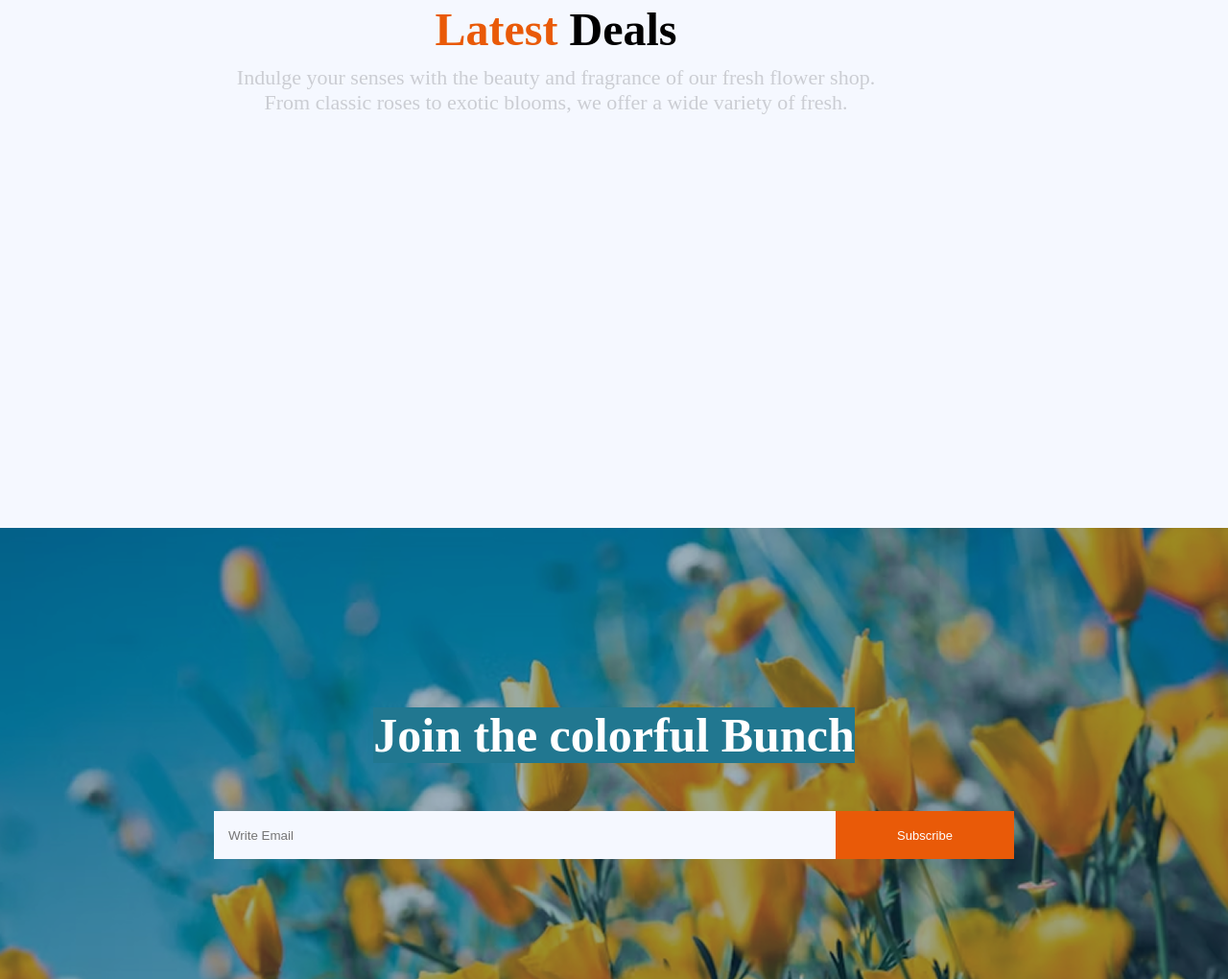
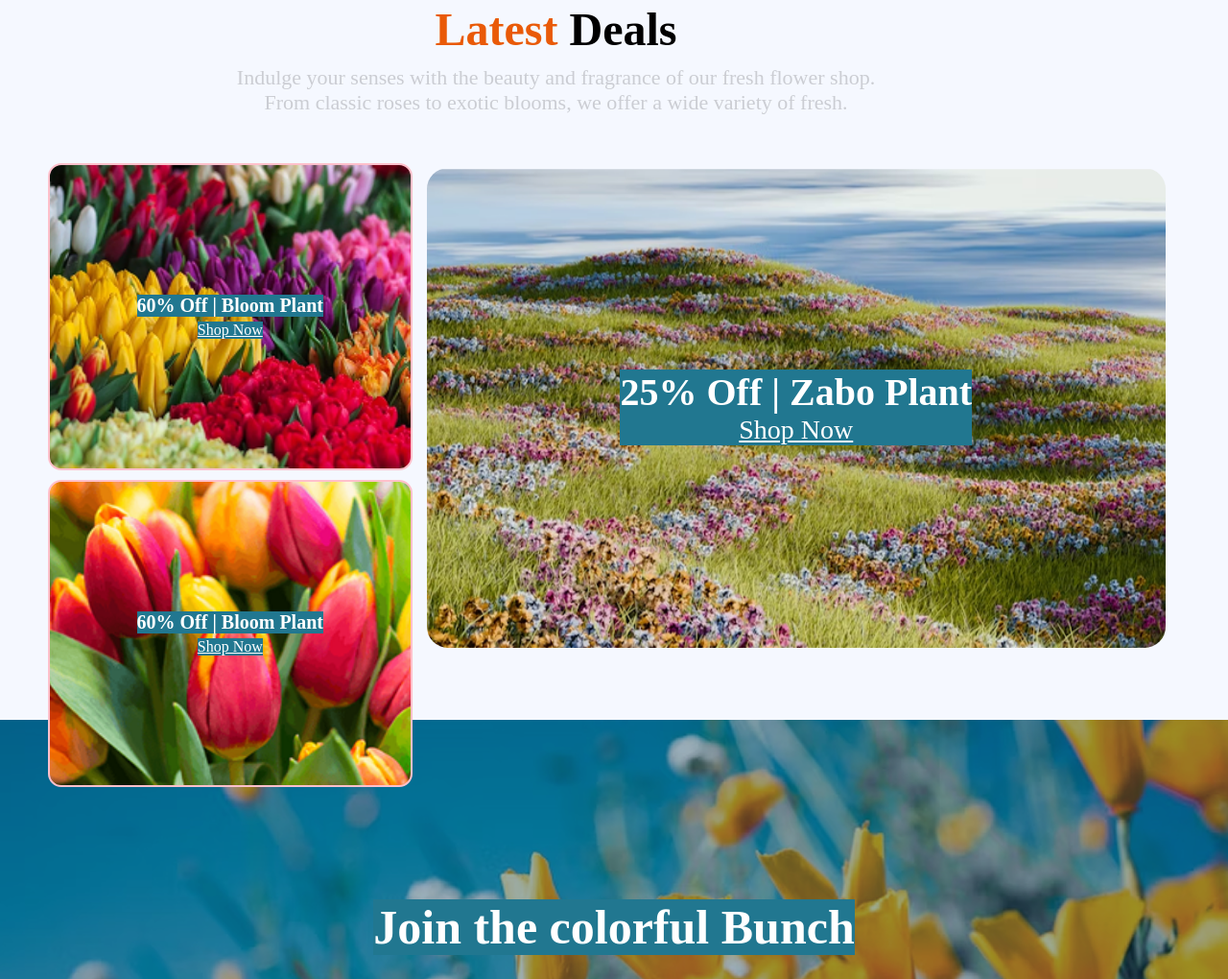
Before and after one commit to Ashraful352/Responsiveflowers, a plain HTML site: page index.html in a window 1280 px wide. Shown: the part 2331-3351 px from the top of the page at 96% size. Drawn offline with Linux system fonts and the light colour scheme.

Commit message:
chelenge section add

```diff
--- a/index.html
+++ b/index.html
@@ -149,20 +149,43 @@
             <div class="plants-container">
                 <h2 class="plants-title"><span class="plants-color"> Latest </span> Deals</h2>
                 <p class="plants-description">Indulge your senses with the beauty and fragrance of our fresh flower shop. <br> From classic roses to exotic blooms, we offer a wide variety of fresh.</p>
+            </div>
+
+            <div class="main-card">
+        <div class="left-card">
+            <div class="card-first">
+                <h3 class="card-title">60% Off | Bloom Plant</h3>
+                <p class="card-description">Shop Now</p>
 
             </div>
-            <div class="deal-img-card-section">
-                <div class="left-card">
-                    <div class="card"></div>
-                    <div class="card"></div>
-                </div>
-                <div class="right-card">
-                    <div class="larg-card"></div>
-                </div>
+            <div class="card-secent">
+                <h3 class="card-title">60% Off | Bloom Plant</h3>
+                <p class="card-description">Shop Now</p>
+
             </div>
+         </div>
+        <div class="right-card">
+            <div class="card-large">
+                <h3 class="card-right-title">25% Off | Zabo Plant</h3>
+                <p class="card-right-description">Shop Now</p>
+
+            </div>
+        </div>
+    </div>
+
+
+
+
+
+
+
+
+
+
+
+
         </section>
         <!--start  Join Section-->
-
         <section>
             <div class="join-section">
                 <h2 class="join-section-title">Join the colorful Bunch</h2>
@@ -174,20 +197,12 @@
 
         </section>
     </main>
-
-
 <footer class="main footer">
-
-
     <div class="footer-container">
-
-
         <div class="footer-logo">
             <img src="assets/logo.png">
             <p class="footer-description">Indulge your senses with the beauty and fragrance of our fresh <br> flower shop. </p>
-
         </div>
-
         <div class="footer-menu">
             <li><a href="#Home">Home</a></li>
             <li><a href="#Home">About Us</a></li>
@@ -195,7 +210,6 @@
             <li><a href="#Home">FAQ</a></li>
             <li><a href="#Home">Contact Us</a></li>
         </div>
-
         <div class="footer-more-menu">
             <li><a href="#Home">Features</a></li>
             <li><a href="#Home">Pricing</a></li>
@@ -203,18 +217,12 @@
             <li><a href="#Home">Terms of Service</a></li>
             <li><a href="#Home">Help Center</a></li>
         </div>
-
         <div class="footer-social-icon">
             <a href="https://www.facebook.com" target="blank"><img src="assets/icon-linkedin.png" alt="facebook"></a>
             <a href="https://www.facebook.com" target="blank"><img src="assets/icon-twitter.png"></a>
             <a href="https://www.facebook.com" target="blank"><img src="assets/icon-facebook.png"></a>
             <a href="https://www.facebook.com" target="blank"><img src="assets/icon-youtube.png"></a>
-
-
         </div>
-
-
-
     </div>
 </footer>
 
--- a/style.css
+++ b/style.css
@@ -151,38 +151,132 @@ img{
     margin-top: 30px;
     font-size: 22px;
     color:#c7c9cf;
+
  }
+
+
   /* Plants lover Section style End */
 
-  .deal-img-card-section{
-    display:flex;
+
+
+   /*Latest Deal Section start style */
+
+   .main-card{
+            width: 1200px;
+            height: 600px;
+            display: flex;
             justify-content: center;
-    align-items: center;
-
-    width:1140px;
             margin:auto;
         }
         .left-card{
+            width:595px;
+            height: 500px;
+            align-items: center;
+            margin-top: 10px;
+        }
+        .right-card{
+            width: 580px;
+            height: 500px;
+            margin-top: 20px;
+            margin:25px;
+            padding:7px;
+            background-image: url(assets/deal-zabo.png);
+            background-size: cover;
+            background-position: center;
+            width: 100%;
+            background-repeat: no-repeat;
+            display:flex;
             flex-direction: column;
             justify-content: center;
             align-items: center;
-    width: 753px;
-    height: 400px;
+            color:white;
+            border-radius: 22px;
+        }
+        .card-first{
+            width:595px;
+            height:250px;
+            border:2px solid pink;
+            margin:10px;
+            background-image: url(assets/deal-bloom.png);
+            background-size: cover;
+            background-position: center;
+            width: 100%;
+            height: 40vh;
+            background-repeat: no-repeat;
+            color:white;
+            text-align:center;
+            display: flex;
+            flex-direction: column;
+            justify-content: center;
+            align-items: center;
+            border-radius: 14px;
+        }
+        .card-secent{
+            width:595px;
+            height:250px;
+            border:2px solid pink;
+            margin:10px;
+            background-image: url(assets/deal-ana.png);
+            background-size: cover;
+            background-position: center;
+            width: 100%;
+            height: 40vh;
+            background-repeat: no-repeat;
+            color:white;
+            text-align:center;
+            display: flex;
+            flex-direction: column;
+            justify-content: center;
+            align-items: center;
+            border-radius: 14px;
+        }
+        .card-large{
 
         }
-  .card{
+        .card-title{
+            margin-bottom:5px;
+            font-size: 20px;
+            background-color: #217790;
+        }
+        .card-description{
+            font-size: 16px;
+            text-decoration: underline;
+            background-color: #217790;
+        }
+        .card-right-title{
+            font-size: 40px;
+            margin-bottom: 10px;
+            background-color: #217790;
 
         }
-
-  .right-card{
+        .card-right-description{
+            text-align: center;
+            font-size: 28px;
+            text-decoration: underline;
+            margin-top:-10px;
+            background-color: #217790;
+        }
 
 
-  }
-
-  .larg-card{
 
 
-  }
+
+
+
+
+
+
+
+
+ /*Latest Deal Section End style */
+
+
+
+
+
+
+
+
 
    /* join section start style */
    .join-section{
@@ -197,16 +291,12 @@ img{
     background-size: cover;
     background-position: center;
     background-repeat: no-repeat;
-
-
    }
    .join-section-title{
     font-size: 50px;
      background-color: #217790;
     color:white;
-
    }
-
    .btn-join-section{
     width:186px;
     height:50px;
@@ -214,8 +304,6 @@ img{
     border:none;
     color:white;
     font-size: 13px;
-
-
    }
    .input{
     width: 644px;
@@ -223,12 +311,12 @@ img{
     border:none;
     outline: none;
     padding: 10px 15px;
-
    }
    .join-content{
     margin-top:50px;
    }
 
+   /* Footer section start style */
 
    .main footer{
     max-width: 1440px;
@@ -239,7 +327,6 @@ img{
     display:flex;
     gap:30px;
    }
-
    .footer-container{
        width:1120px;
        height:248px;
@@ -252,7 +339,6 @@ img{
        gap:auto;
        margin-bottom: 30px;
    }
-
    .footer-social-icon{
     width:216px;
     height:36px;
@@ -265,7 +351,6 @@ img{
     width:359px;
     height:179px;
    }
-
    .footer-logo img{
     width:135px;
     height:82px;
@@ -278,11 +363,9 @@ img{
    .footer-menu{
     margin-top: 30px;
     line-height: 40px;
-
    }
    .footer-menu li{
     list-style: none;
-
    }
    .footer-menu li a{
     text-decoration: none;
@@ -295,20 +378,16 @@ img{
    .footer-more-menu{
     margin-top: 30px;
     line-height: 40px;
-
-
    }
-
    .footer-more-menu li{
     list-style: none;
-
    }
-
    .footer-more-menu li a{
     text-decoration: none;
     color:gray;
-
    }
    .footer-more-menu li a:hover{
     color:blue;
    }
+
+   /* Footer section End style */
```
Lines whose indentation alone changed are shown as unchanged.
